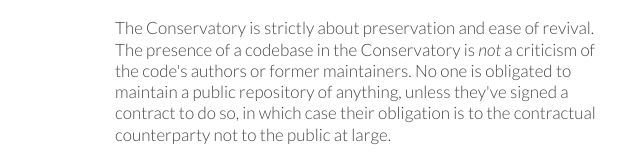
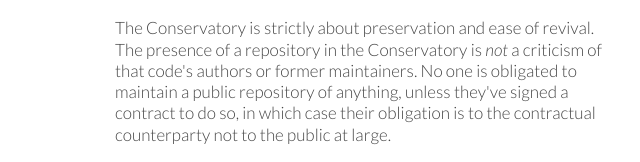
Before and after one commit to Conservatory/conservatory.github.io, a plain HTML site: page index.html in a window 1280 px wide. Shown: the part 537-699 px from the top of the page, 455-1095 px from the left. Drawn offline with Linux system fonts and the light colour scheme.

Commit message:
Adjust wording to clarify that we use repositories

```diff
--- a/index.html
+++ b/index.html
@@ -40,7 +40,7 @@
 <p style="font-size: 85%; font-style: italic;" >You might think that (3) never happens, but actually an <a href="https://github.com/Conservatory/openstv/blob/master/README.md">instance of it</a> was part of what motivated the creation of the Conservatory... and then it happened <a href="https://github.com/Conservatory/healthcare.gov-2013-10-01/blob/master/README.md" >again</a>.</p>
 </ol>
 
-<p>The Conservatory is strictly about preservation and ease of revival.  The presence of a codebase in the Conservatory is <em>not</em> a criticism of the code's authors or former maintainers.  No one is obligated to maintain a public repository of anything, unless they've signed a contract to do so, in which case their obligation is to the contractual counterparty not to the public at large.</p>
+<p>The Conservatory is strictly about preservation and ease of revival.  The presence of a repository in the Conservatory is <em>not</em> a criticism of that code's authors or former maintainers.  No one is obligated to maintain a public repository of anything, unless they've signed a contract to do so, in which case their obligation is to the contractual counterparty not to the public at large.</p>
 
 <p>The Conservatory is archival.  Repositories here do not take pull requests because they are not meant to be the "social master" repository of their respective projects.  If you want to work on one of the codebases, please fork it to a new repository and work on it there.  If your fork catches on, it will be the new master&nbsp;&mdash;&nbsp;and the Conservatory's copy will become less and less important (as well as increasingly out-of-date), which is fine.</p></div>
 
```
